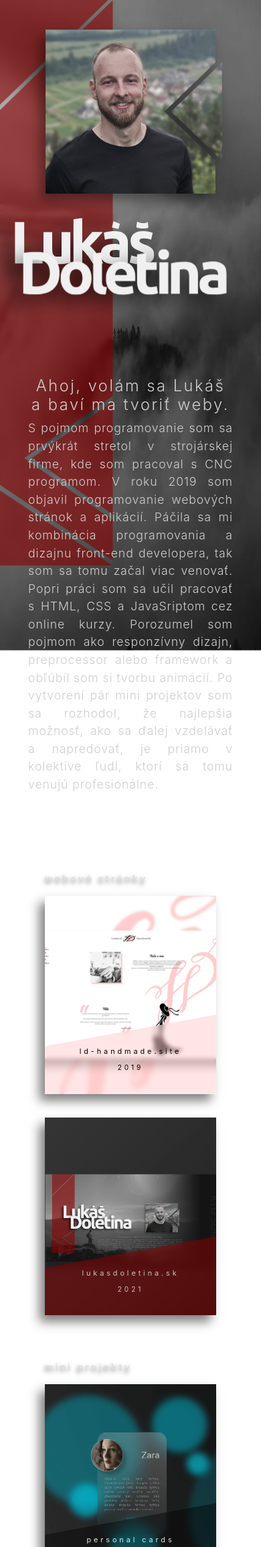
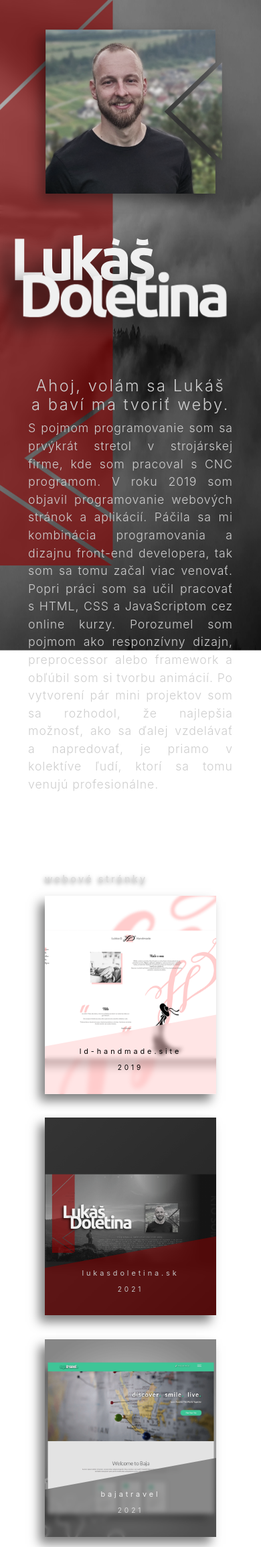
Before and after one commit to lukkas31/My-website-portfolio-2021, a PHP site: page /index.html in a window 390 px wide. Shown: the top 2309 px of the page at 67% size. Run offline with PHP 8.4, Linux system fonts and the light colour scheme; some libraries are stand-ins or nearby versions.

Commit message:
portfolio new item

```diff
--- a/css/style.css
+++ b/css/style.css
@@ -276,6 +276,14 @@ article {
 
 .portfolio-box.my-web:hover h4, .portfolio-box.my-web:hover h3 {
   color: #c4c4c4;
+}
+
+.portfolio-box.baja-web:hover .portfolio-box_asside {
+  background-color: rgba(60, 196, 151, 0.7);
+}
+
+.portfolio-box.baja-web:hover h4, .portfolio-box.baja-web:hover h3 {
+  color: black;
 }
 
 .portfolio-button_container {
@@ -1763,8 +1771,13 @@ svg {
   .main-menu {
     display: none;
   }
-  .title,
+  .title {
+    bottom: 50%;
+    width: 40%;
+    position: absolute;
+  }
   .title2 {
+    top: 49%;
     width: 40%;
     position: absolute;
   }
--- a/index.html
+++ b/index.html
@@ -215,7 +215,7 @@
             <p>
               S pojmom programovanie som sa prvýkrát stretol v strojárskej firme, kde som pracoval s CNC programom.
               V roku 2019 som objavil programovanie webových stránok a aplikácií. Páčila sa mi kombinácia programovania a dizajnu front-end developera, tak som sa tomu začal viac venovať.
-              Popri práci som sa učil pracovať s HTML, CSS a JavaSriptom cez online kurzy. Porozumel som pojmom ako responzívny dizajn, preprocessor alebo framework a obľúbil som si tvorbu animácií.
+              Popri práci som sa učil pracovať s HTML, CSS a JavaScriptom cez online kurzy. Porozumel som pojmom ako responzívny dizajn, preprocessor alebo framework a obľúbil som si tvorbu animácií.
               Po vytvorení pár mini projektov som sa rozhodol, že najlepšia možnosť, ako sa ďalej vzdelávať a napredovať, je priamo v kolektíve ľudí, ktorí sa tomu venujú profesionálne.
             </p>
           </footer>
@@ -271,6 +271,30 @@
               </asside>
               <div class="portfolio-link">
                 <a target="_blank" href="#">www.lukasdoletina.sk</a>
+              </div>
+              <div class="portfolio-text">
+                <p>
+                  Myslím si, že najlepšia možnosť, ako odprezentovať svoje skúsenosti Front-end developera,
+                  je vlastná web stránka s portfóliom.
+                  Pri tomto projekte som si vyskúšal nadizajnovať layout cez nástroj <b>Figma</b>.
+                  Na animácie naviazané na skrolovanie som použil <b>JavaScriptovú knižnicu GSAP</b> a
+                  CSS kód som sprehľadnil preprocessorom <b>SASS</b>.
+                </p>
+              </div>
+            </div>
+          </article>
+
+          <article id="moving-port" class="col-xl-3 col-lg-3 col-sm-6">
+            <div class="portfolio-box baja-web">
+              <img src="img/portfolio_cover/baja_travel_cover.png" data-url="img/portfolio_cover/baja_travel_respo.png" alt="baja_travel" class="portfolio-box_cover">
+              <asside class="portfolio-box_asside">
+                <div class="portfolio-box_asside_inner">
+                  <h3>bajatravel</h3>
+                  <h4>2021</h4>
+                </div>
+              </asside>
+              <div class="portfolio-link">
+                <a target="_blank" href="https://lukkas31.github.io/baja_travel/">github.baja-travel</a>
               </div>
               <div class="portfolio-text">
                 <p>
--- a/scss/_main-content.scss
+++ b/scss/_main-content.scss
@@ -270,6 +270,16 @@ article{
 
     h4,h3{
         color: rgba(196, 196, 196, 1);
+    }
+}
+
+.portfolio-box.baja-web:hover{
+    .portfolio-box_asside{
+        background-color: rgba(60, 196, 151, .7);
+    }
+
+    h4,h3{
+        color: rgba(0, 0, 0, 1);;
     }
 }
 
--- a/scss/_mobile.scss
+++ b/scss/_mobile.scss
@@ -28,8 +28,14 @@
         display: none;
     }
 
-    .title,
+    .title{
+        bottom: 50%;
+        width: 40%;
+        position: absolute;
+    }
+
     .title2{
+        top: 49%;
         width: 40%;
         position: absolute;
     }
```
Also changed, not shown: img/portfolio_cover/baja_travel_cover.png (added), img/portfolio_cover/baja_travel_respo.png (added), 1 other file.
